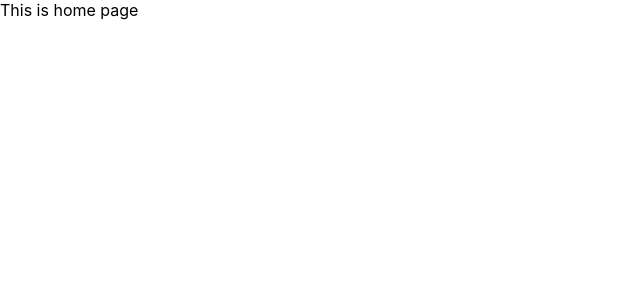
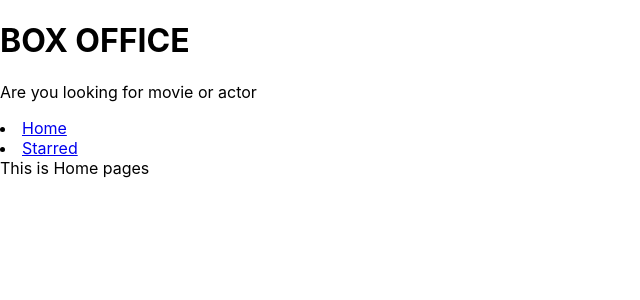
Before and after one commit to R0hitpoonia/box-office, a React (Create React App) app: page / in a window 1280 px wide. Shown: the top 300 px of the page, without its empty margins (0-640 px from the left). Built offline with nearby package versions, Linux system fonts and the light colour scheme.

Commit message:
added nav bar and created js files for different pages and connected them together using route and made a layout for main page

```diff
--- a/src/App.js
+++ b/src/App.js
@@ -1,14 +1,17 @@
 import React from 'react';
 import { Switch, Route } from 'react-router-dom';
+
+import Home from './pages/Home';
+import Starred from './pages/Starred';
 
 function App() {
   return (
     <Switch>
       <Route exact path="/">
-        This is home page
+        <Home />
       </Route>
       <Route exact path="/starred">
-        This is Starred page.
+        <Starred />
       </Route>
       <Route>This is 404 page.</Route>
     </Switch>
--- /dev/null
+++ b/src/components/MainPageLayout.js
@@ -0,0 +1,15 @@
+import React from 'react';
+import Navs from './Navs';
+import Title from './Title';
+
+const MainPageLayout = ({ children }) => {
+  return (
+    <div>
+      <Title title="BOX OFFICE" subtitle="Are you looking for movie or actor" />
+      <Navs />
+      {children}
+    </div>
+  );
+};
+
+export default MainPageLayout;
--- /dev/null
+++ b/src/components/Navs.js
@@ -0,0 +1,17 @@
+import React from 'react';
+import { Link } from 'react-router-dom';
+
+const LINKS = [
+  { to: '/', text: 'Home' },
+  { to: '/starred', text: 'Starred' },
+];
+
+const Navs = () => {
+  return LINKS.map(items => (
+    <li key={items.to}>
+      <Link to={items.to}>{items.text}</Link>
+    </li>
+  ));
+};
+
+export default Navs;
--- /dev/null
+++ b/src/components/Title.js
@@ -0,0 +1,12 @@
+import React from 'react';
+
+const Title = ({ title, subtitle }) => {
+  return (
+    <div>
+      <h1>{title}</h1>
+      <p>{subtitle}</p>
+    </div>
+  );
+};
+
+export default Title;
--- /dev/null
+++ b/src/pages/Home.js
@@ -0,0 +1,8 @@
+import React from 'react';
+import MainPageLayout from '../components/MainPageLayout';
+
+const Home = () => {
+  return <MainPageLayout> This is Home pages</MainPageLayout>;
+};
+
+export default Home;
--- /dev/null
+++ b/src/pages/Starred.js
@@ -0,0 +1,7 @@
+import React from 'react';
+
+const Starred = () => {
+  return <div>This starred page</div>;
+};
+
+export default Starred;
```
Also changed, not shown: 1 other file (tests, documents, lock files or other folders).
